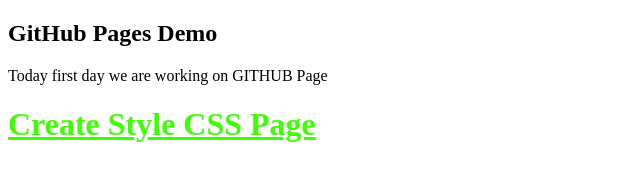
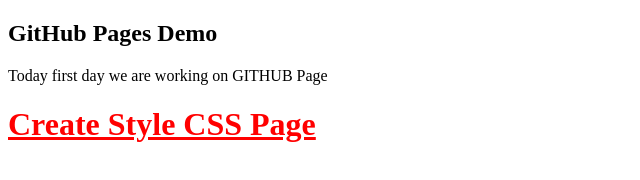
Before and after one commit to sumairaasad/Github_Pages_Demo, a plain HTML site: page index.html in a window 1280 px wide. Shown: the whole page, without its empty margins (0-640 px from the left). Drawn offline with Linux system fonts and the light colour scheme.

Commit message:
Update style.css

```diff
--- a/style.css
+++ b/style.css
@@ -1,6 +1,6 @@
 h1 {
      text-decoration-line: underline;
-color : rgb(60, 255, 0);
+color : red;
 
 
 }
```
